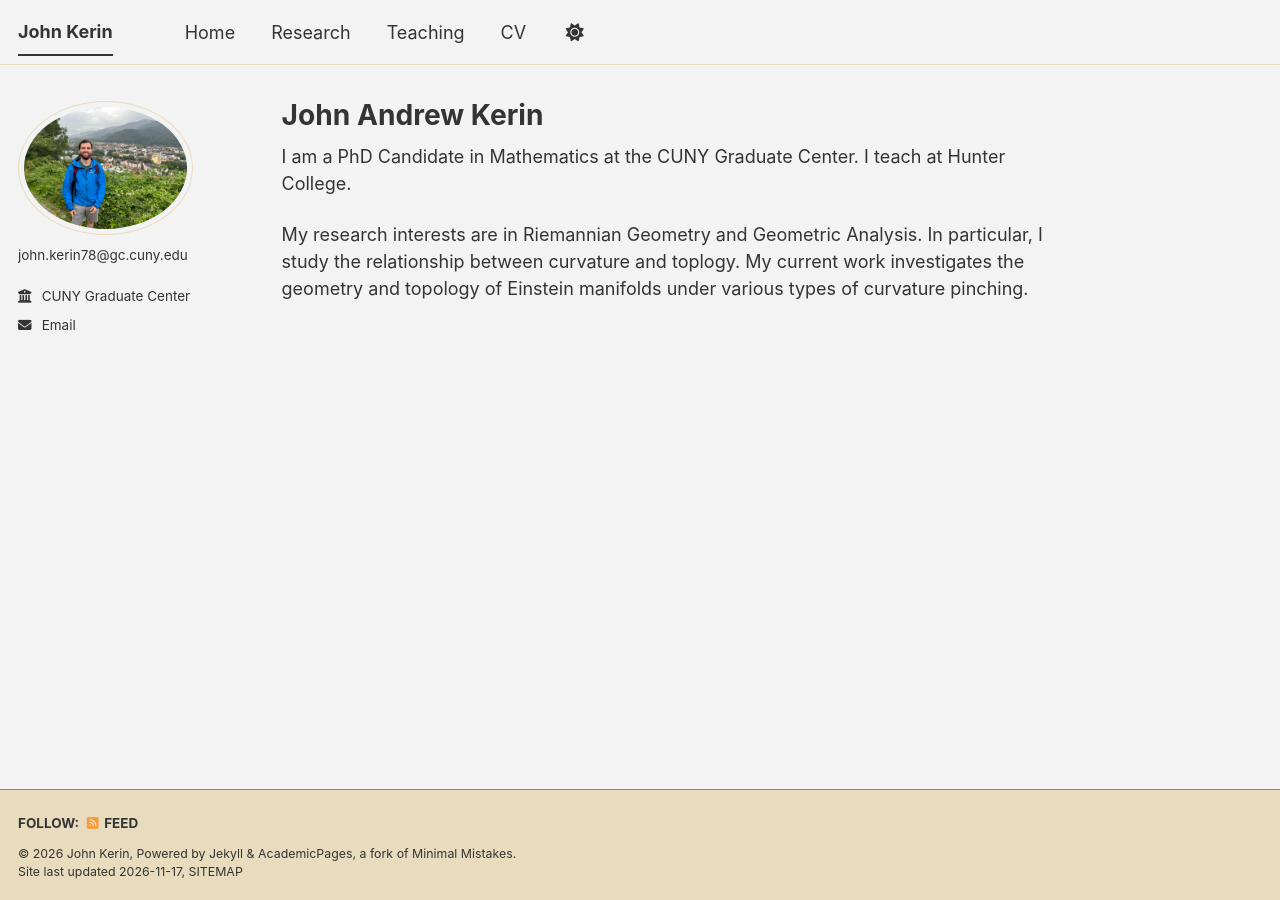
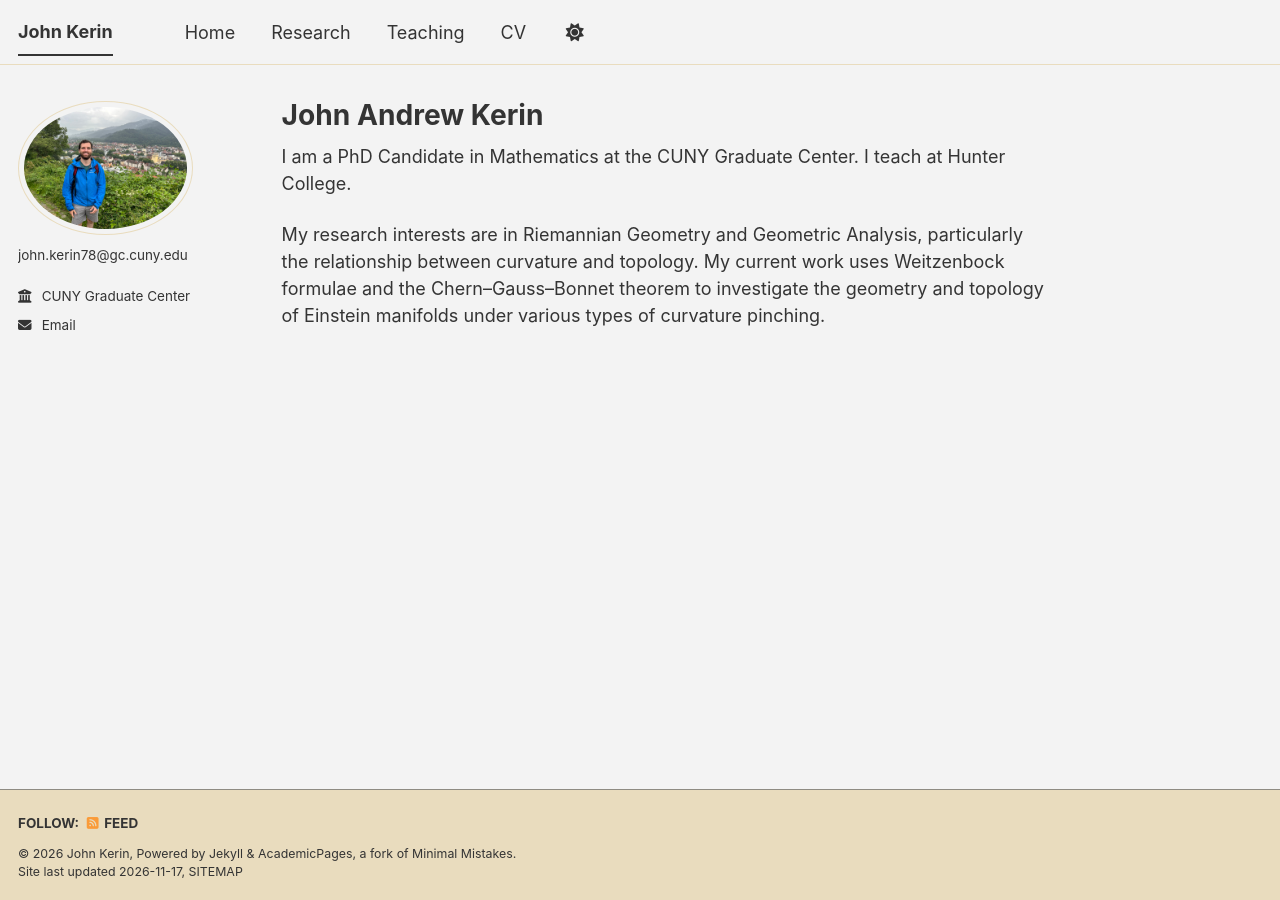
Before and after one commit to johnandrewkerin/johnandrewkerin.github.io, a Jekyll site: the page built from _pages/about.md, in a window 1280 px wide. Built offline with Jekyll 4.4.1, drawn with Linux system fonts in a browser that asks for light colours; a script bundle is joined from its source files by our own code; a style sheet for code colours, icons or effects is not loaded.

Commit message:
Update about.md

```diff
--- a/_pages/about.md
+++ b/_pages/about.md
@@ -7,4 +7,4 @@ author_profile: true
 
 I am a PhD Candidate in Mathematics at the CUNY Graduate Center. I teach at Hunter College.
 
-My research interests are in Riemannian Geometry and Geometric Analysis. In particular, I study the relationship between curvature and toplogy. My current work investigates the geometry and topology of Einstein manifolds under various types of curvature pinching.
+My research interests are in Riemannian Geometry and Geometric Analysis, particularly the relationship between curvature and topology. My current work uses Weitzenbock formulae and the Chern--Gauss--Bonnet theorem to investigate the geometry and topology of Einstein manifolds under various types of curvature pinching.
```
